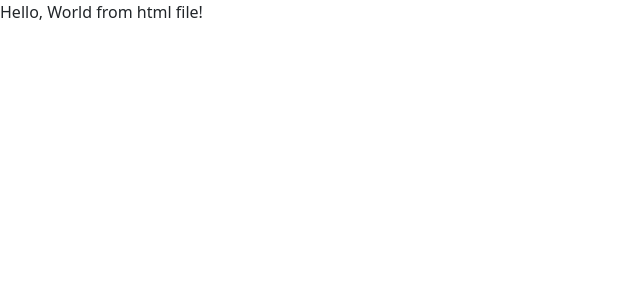
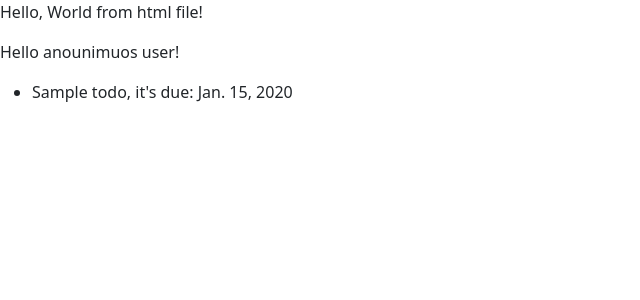
Before and after one commit to vikornienko/djangoSimpleToDoList, a Django app: page / in a window 1280 px wide. Shown: the top 300 px of the page, without its empty margins (0-640 px from the left). Run offline with Django 4.2, Linux system fonts and the light colour scheme; tables that the repository leaves empty hold one stand-in row (values such as "Sample post"); some libraries are stand-ins or nearby versions.

Commit message:
Third commit Add template.

```diff
--- /dev/null
+++ b/apptodo/urls.py
@@ -0,0 +1,9 @@
+from django.urls import path
+
+from .views import todo_list
+
+app_name = 'apptodo'
+
+urlpatterns = [
+    path('', todo_list),
+]
--- a/apptodo/views.py
+++ b/apptodo/views.py
@@ -1,5 +1,10 @@
 from django.shortcuts import render
-from django.http import HttpResponse
+
+from .models import Todo
 
 def todo_list(request):
-    return render(request, 'index.html')
+    todos = Todo.objects.all()
+    context_page = {
+        "todo_list": todos
+    }
+    return render(request, 'index.html', context_page)
--- a/djangoSimpleToDoList/urls.py
+++ b/djangoSimpleToDoList/urls.py
@@ -18,10 +18,9 @@ from django.urls import path, include
 from django.conf.urls.static import static
 from django.conf import settings
 
-from apptodo.views import todo_list
 
 urlpatterns = [
-    path('', todo_list),
+    path('', include('apptodo.urls', namespace='todos')),
     path('admin/', admin.site.urls),
 ]
 
--- a/templates/index.html
+++ b/templates/index.html
@@ -7,6 +7,22 @@
 </head>
 <body>
 <p>Hello, World from html file!</p>
+
+{% if request.user.is_authenticated %}
+    <p>Hello {{ request.user.username }}!</p>
+{% else %}
+    <p>Hello anounimuos user!</p>
+
+{% endif %}
+<ul>
+    {% for todo in todo_list %}
+        <li>{{ todo.name }}, it's due: {{ todo.due_date }}</li>
+
+    {% endfor %}
+
+</ul>
+
+
 <script type="text/javascript" src="../static/js/bootstrap.bundle.min.js"></script>
 </body>
 </html>
```
Also changed, not shown: apptodo/migrations/0001_initial.py (added).
